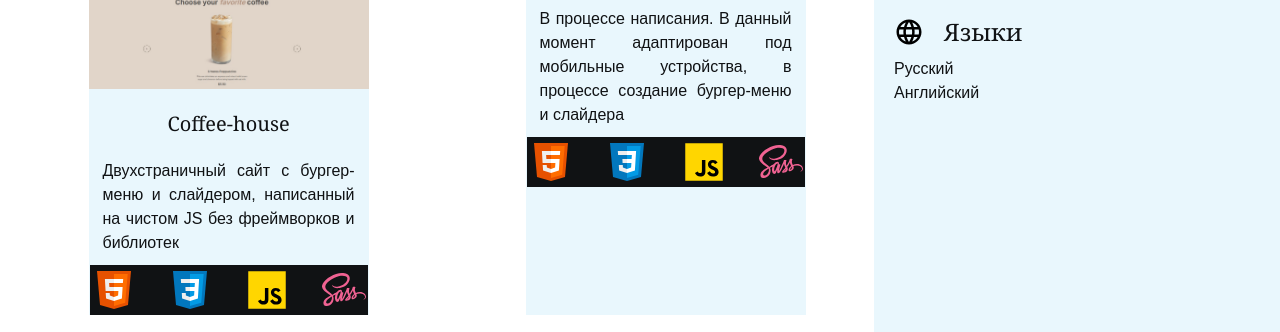
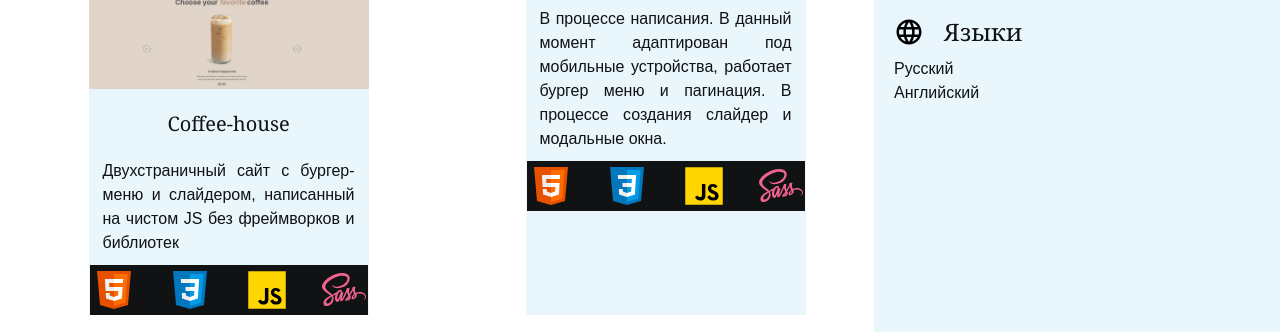
Before and after one commit to MariaSuz/CV2024, a website: page index.html in a window 1280 px wide. Shown: the part 713-1045 px from the top of the page. Drawn offline with Linux system fonts and the light colour scheme.

Commit message:
fix shelder description

```diff
--- a/index.html
+++ b/index.html
@@ -105,7 +105,7 @@
                             <a class="projects_link" href="https://rolling-scopes-school.github.io/mariasuz-JSFEPRESCHOOL2024Q2/shelter/">
                                 <img class="project-img" src="src/img/shelter-project.jpg" alt="shelter-project">
                                 <h3>Shelter</h3>
-                                <span class="projects__container_text">В процессе написания. В данный момент адаптирован под мобильные устройства, в процессе создание бургер-меню и слайдера</span>
+                                <span class="projects__container_text">В процессе написания. В данный момент адаптирован под мобильные устройства, работает бургер меню и пагинация. В процессе создания слайдер и модальные окна.</span>
                                 <div class="projects_images_language">
                                     <img src="src/img/html-ico.svg" alt="html-ico">
                                     <img src="src/img/css-ico.svg" alt="css-co">
```
